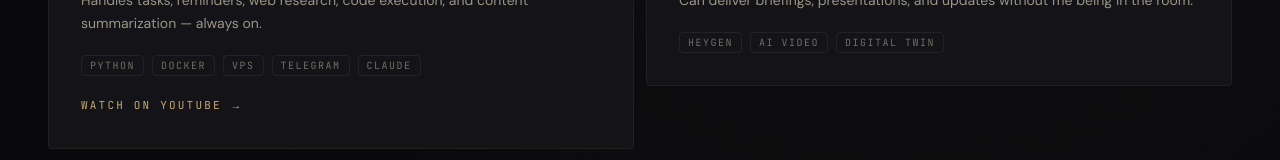
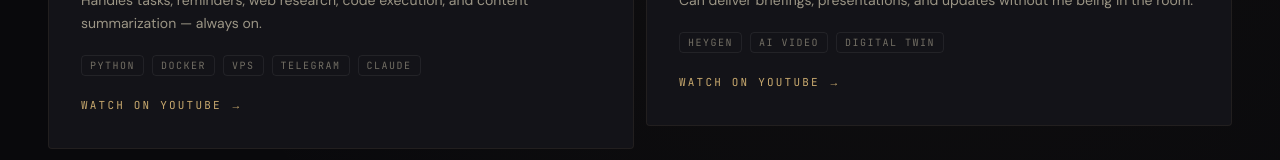
Before and after one commit to NowakR77/robert-nowak-site, a Next.js app: page / in a window 1280 px wide. Shown: the part 4292-4452 px from the top of the page. Built offline with nearby package versions, Linux system fonts and the light colour scheme.

Commit message:
Add YouTube link to AI Avatar project card

```diff
--- a/components/sections/ai-projects.tsx
+++ b/components/sections/ai-projects.tsx
@@ -25,6 +25,8 @@ const projects = [
     tags: ["HeyGen", "AI Video", "Digital Twin"],
     status: "Built",
     statusColor: "accent" as const,
+    href: "https://www.youtube.com/watch?v=xHZ3kfzP6YY",
+    linkLabel: "Watch on YouTube →",
   },
   {
     name: "Call Center Agent",
```
